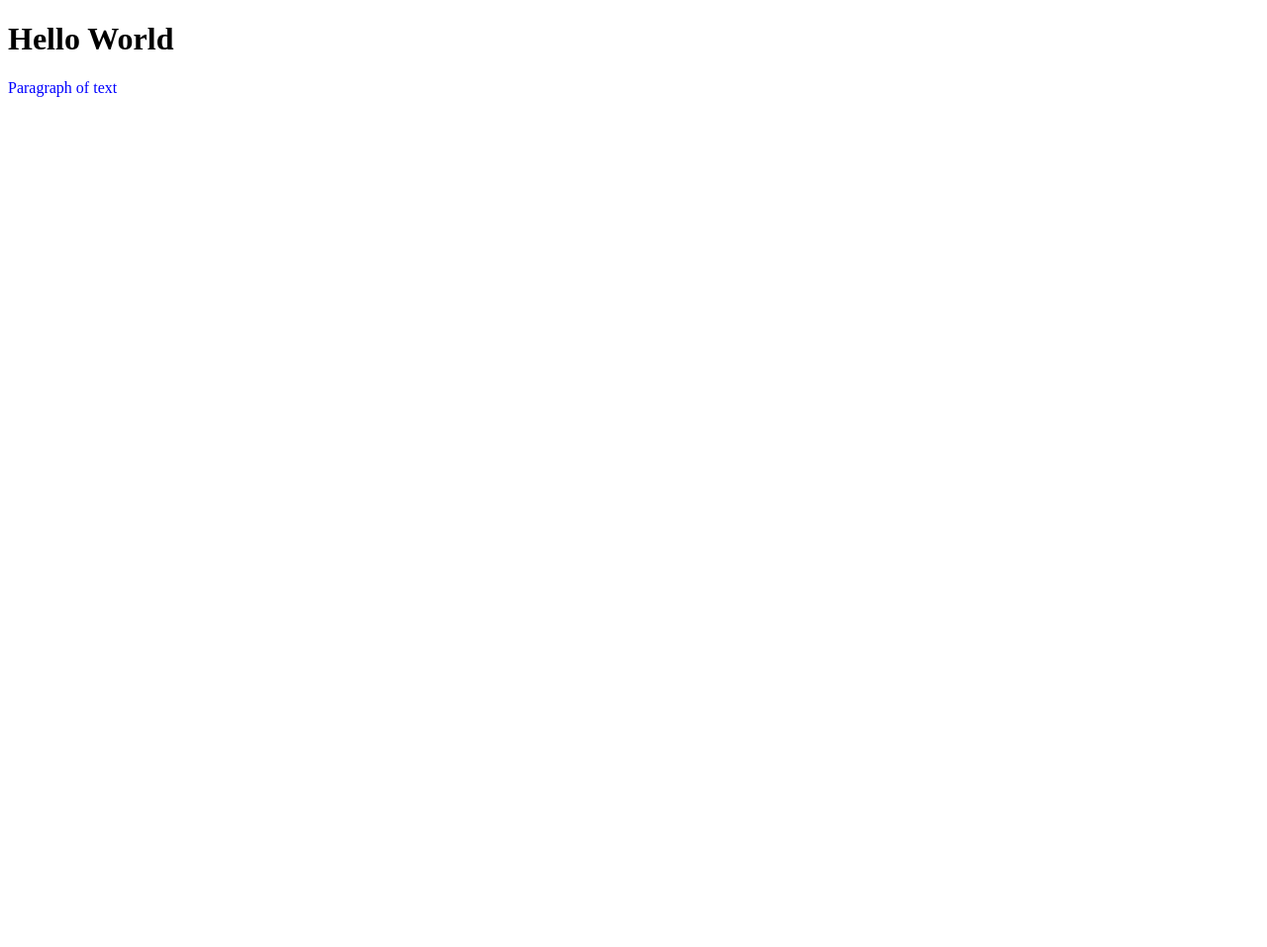
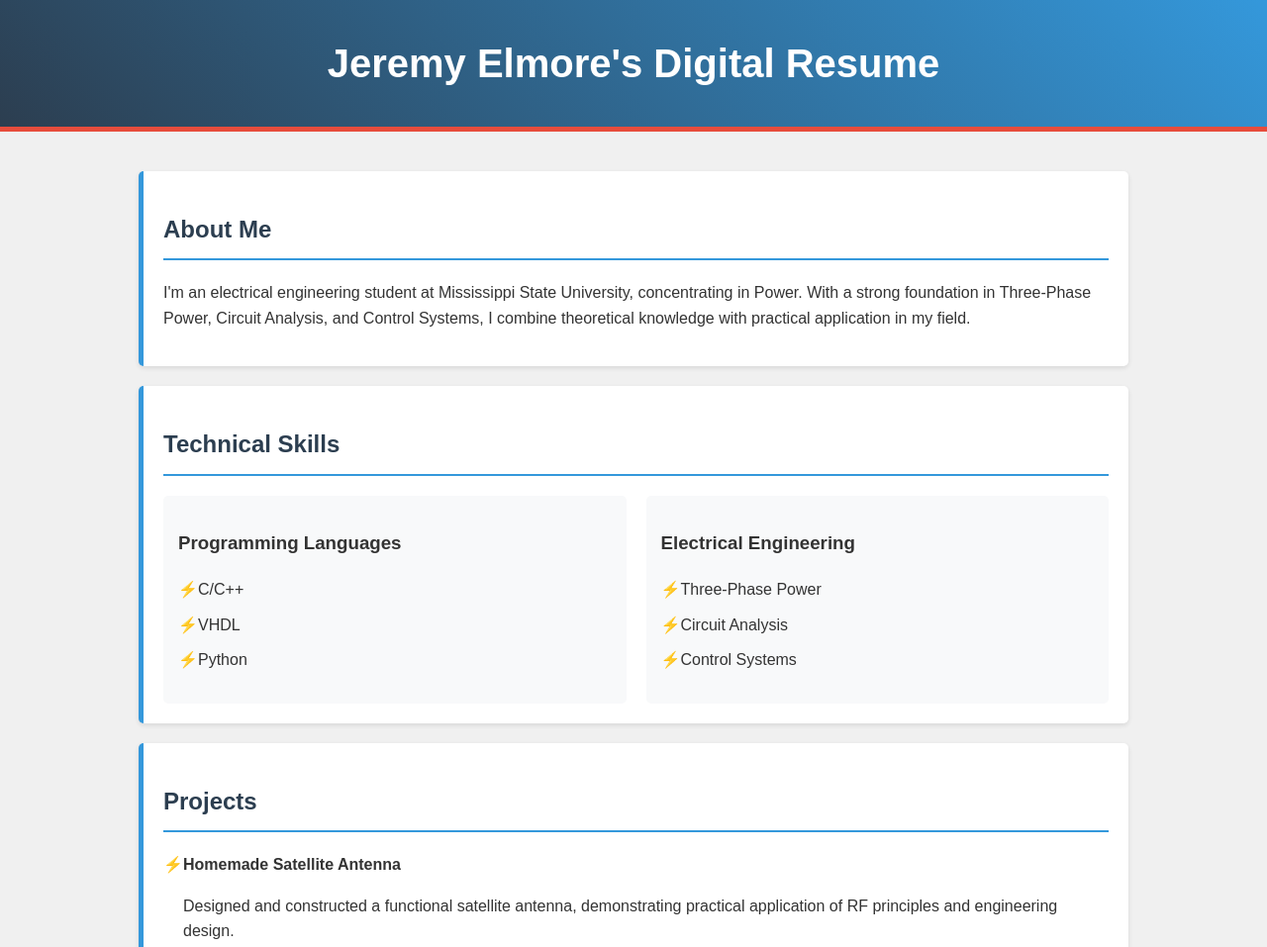
Before and after one commit to jme397/resumeassignment, a plain HTML site: page index.html in a window 1280 px wide. Shown: the top 957 px of the page at 99% size. Before the commit the page ends 800 px from the top, so only its background shows below. Drawn offline with Linux system fonts and the light colour scheme.

Commit message:
second commit

```diff
--- a/index.html
+++ b/index.html
@@ -3,11 +3,139 @@
 <head>
     <meta charset="UTF-8">
     <meta name="viewport" content="width=device-width, initial-scale=1.0">
-    <link rel="stylesheet" href="main.css"> <!-- link to the css file -->
-    <title>Document</title>
+    <title>Jeremy Elmore's Digital Resume</title>
+    <style>
+        body {
+            font-family: 'Arial', sans-serif;
+            line-height: 1.6;
+            margin: 0;
+            padding: 0;
+            background-color: #f0f0f0;
+            color: #333;
+        }
+
+        .container {
+            max-width: 1000px;
+            margin: 0 auto;
+            padding: 20px;
+        }
+
+        header {
+            background: linear-gradient(45deg, #2c3e50, #3498db);
+            color: white;
+            padding: 2rem;
+            text-align: center;
+            border-bottom: 5px solid #e74c3c;
+        }
+
+        h1 {
+            margin: 0;
+            font-size: 2.5rem;
+        }
+
+        .section {
+            background: white;
+            margin: 20px 0;
+            padding: 20px;
+            border-radius: 5px;
+            box-shadow: 0 2px 5px rgba(0,0,0,0.1);
+            border-left: 5px solid #3498db;
+        }
+
+        h2 {
+            color: #2c3e50;
+            border-bottom: 2px solid #3498db;
+            padding-bottom: 10px;
+        }
+
+        .skills-grid {
+            display: grid;
+            grid-template-columns: repeat(auto-fit, minmax(200px, 1fr));
+            gap: 20px;
+        }
+
+        .skill-category {
+            background: #f8f9fa;
+            padding: 15px;
+            border-radius: 5px;
+        }
+
+        ul {
+            list-style-type: none;
+            padding-left: 0;
+        }
+
+        li {
+            margin-bottom: 10px;
+            padding-left: 20px;
+            position: relative;
+        }
+
+        li::before {
+            content: "⚡";
+            position: absolute;
+            left: 0;
+            color: #e74c3c;
+        }
+    </style>
 </head>
 <body>
-    <h1>Hello World</h1>
-    <p>Paragraph of text</p>
-</body
+    <header>
+        <h1>Jeremy Elmore's Digital Resume</h1>
+    </header>
+
+    <div class="container">
+        <section class="section">
+            <h2>About Me</h2>
+            <p>I'm an electrical engineering student at Mississippi State University, concentrating in Power. With a strong foundation in Three-Phase Power, Circuit Analysis, and Control Systems, I combine theoretical knowledge with practical application in my field.</p>
+        </section>
+
+        <section class="section">
+            <h2>Technical Skills</h2>
+            <div class="skills-grid">
+                <div class="skill-category">
+                    <h3>Programming Languages</h3>
+                    <ul>
+                        <li>C/C++</li>
+                        <li>VHDL</li>
+                        <li>Python</li>
+                    </ul>
+                </div>
+                <div class="skill-category">
+                    <h3>Electrical Engineering</h3>
+                    <ul>
+                        <li>Three-Phase Power</li>
+                        <li>Circuit Analysis</li>
+                        <li>Control Systems</li>
+                    </ul>
+                </div>
+            </div>
+        </section>
+
+        <section class="section">
+            <h2>Projects</h2>
+            <ul>
+                <li>
+                    <strong>Homemade Satellite Antenna</strong>
+                    <p>Designed and constructed a functional satellite antenna, demonstrating practical application of RF principles and engineering design.</p>
+                </li>
+                <li>
+                    <strong>Automated Wheelchair Umbrella</strong>
+                    <p>Developed an automated umbrella system for wheelchairs, combining mechanical design with control systems for improved accessibility.</p>
+                </li>
+            </ul>
+        </section>
+
+        <section class="section">
+            <h2>Education</h2>
+            <ul>
+                <li>
+                    <strong>Mississippi State University</strong>
+                    <p>Bachelor's in Electrical Engineering</p>
+                    <p>Concentration: Power Systems</p>
+                </li>
+            </ul>
+        </section>
+    </div>
+</body>
 </html>
--- a/main.css
+++ b/main.css
@@ -1,3 +1,88 @@
-p {
-    color: blue;
+:root {
+    --msu-maroon: #660000;
+    --msu-white: #ffffff;
 }
+
+* {
+    margin: 0;
+    padding: 0;
+    box-sizing: border-box;
+    font-family: Arial, sans-serif;
+}
+
+body {
+    background-color: var(--msu-white);
+    color: #333;
+    line-height: 1.6;
+}
+
+header {
+    background-color: var(--msu-maroon);
+    color: var(--msu-white);
+    padding: 2rem;
+    text-align: center;
+}
+
+.msu-logo {
+    max-width: 300px;
+    margin-bottom: 1rem;
+}
+
+main {
+    max-width: 1200px;
+    margin: 0 auto;
+    padding: 2rem;
+}
+
+section {
+    margin-bottom: 2rem;
+    padding: 1.5rem;
+    border-radius: 8px;
+    background-color: #f9f9f9;
+}
+
+h2 {
+    color: var(--msu-maroon);
+    margin-bottom: 1rem;
+    border-bottom: 2px solid var(--msu-maroon);
+    padding-bottom: 0.5rem;
+}
+
+ul {
+    list-style-position: inside;
+    margin-left: 1rem;
+}
+
+.project-card {
+    background-color: var(--msu-white);
+    padding: 1rem;
+    margin-bottom: 1rem;
+    border-left: 4px solid var(--msu-maroon);
+    box-shadow: 0 2px 4px rgba(0,0,0,0.1);
+}
+
+.education-item {
+    background-color: var(--msu-white);
+    padding: 1rem;
+    border-left: 4px solid var(--msu-maroon);
+    box-shadow: 0 2px 4px rgba(0,0,0,0.1);
+}
+
+h3 {
+    color: var(--msu-maroon);
+    margin-bottom: 0.5rem;
+}
+
+@media (max-width: 768px) {
+    header {
+        padding: 1rem;
+    }
+
+    .msu-logo {
+        max-width: 200px;
+    }
+
+    main {
+        padding: 1rem;
+    }
+}
```
Also changed, not shown: 1 other file.
